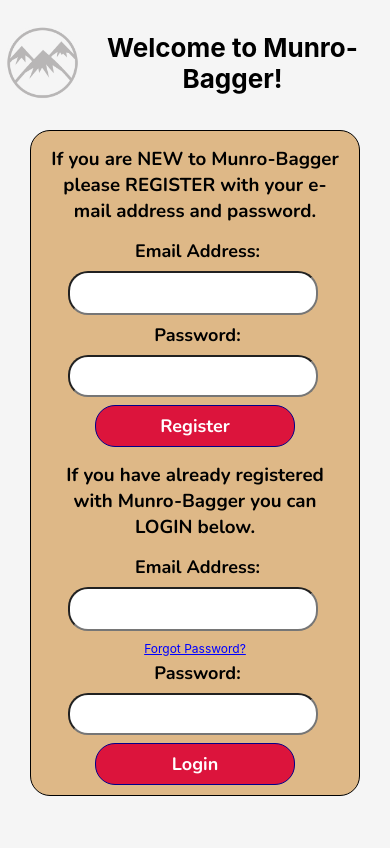
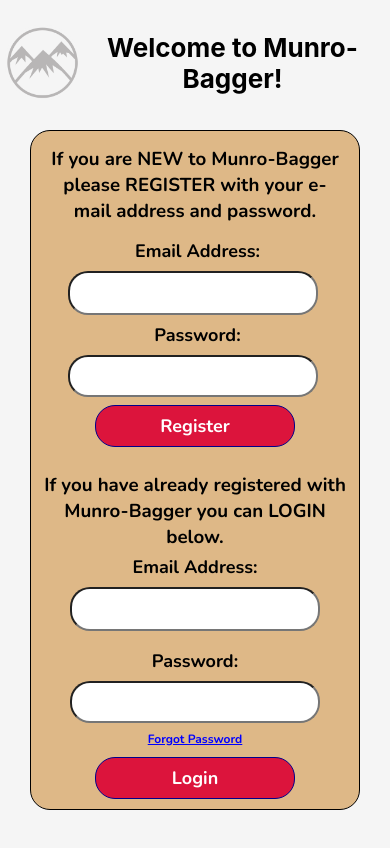
Before and after one commit to jimbob68/munro_bagging_app, a React (Create React App) app: page / in a window 390 px wide. Shown: the top 848 px of the page. Built offline with nearby package versions, Linux system fonts and the light colour scheme; no server answers.

Commit message:
styling the forgot password button for mobile

```diff
--- a/src/RegisterPage.css
+++ b/src/RegisterPage.css
@@ -8,8 +8,8 @@
 .login-wrapper {
 	background-color: burlywood;
 	border: solid 1px black;
-	margin: 50px 150px;
-	padding: 0px 30px 50px 30px;
+	margin: 50px;
+	padding: 0px 10px 50px 10px;
 	border-radius: 20px;
 }
 
@@ -48,6 +48,7 @@ input[type=submit] {
 	width: 200px;
 	border-radius: 20px;
 	border: solid 1px darkblue;
+	/* height: 40px; */
 }
 h3 {
 	margin: 0;
@@ -59,12 +60,27 @@ h3 {
 	font-size: 12px;
 	color: blue;
 	text-decoration: underline;
-	margin: 2px;
+	margin: 0px;
 	margin-bottom: 5px;
 }
 
 .forgot-password-text {
 	color: red;
+	float: bottom;
+}
+
+.login-wrapper2 {
+	display: flex;
+	flex-direction: row;
+	justify-content: center;
+	align-items: center;
+	flex-wrap: wrap;
+}
+
+.login-text {
+	margin: 0px;
+	padding: 0px;
+	margin-top: 25px;
 }
 @media screen and (max-width: 450px) {
 	.login-wrapper {
@@ -78,4 +94,7 @@ h3 {
 	h3 {
 		padding: 15px;
 	}
+	.login-break {
+		display: none;
+	}
 }
--- a/src/RegisterPage.js
+++ b/src/RegisterPage.js
@@ -130,14 +130,14 @@ const RegisterPage = ({ setIsLoggedIn }) => {
 				<input type="submit" onClick={handleRegister} value="Register" />
 				<br />
 
-				<h3>If you have already registered with Munro-Bagger you can LOGIN below.</h3>
+				<h3 className="login-text">If you have already registered with Munro-Bagger you can LOGIN below.</h3>
 
 				{forgotPasswordHelpIsVisible && (
-					<p className="forgot-password-text">
-						Please enter the email address you registered with below. Then click forgot password.
-					</p>
+					<span className="forgot-password-text">
+						Please enter the email address you registered with below. Then click Forgot Password.
+					</span>
 				)}
-
+				<div className="login-wrapper2">
 					<label>
 						Email Address:{' '}
 						<input
@@ -147,19 +147,23 @@ const RegisterPage = ({ setIsLoggedIn }) => {
 							name="Email"
 						/>
 					</label>
-				<p className="password-reset" onClick={() => handleForgottenPassword()}>
-					Forgot Password?
-				</p>
+
 					<label>
-					Password:
+						{/* <p className="password-reset"> n</p> */}
+						<br className="login-break" />
+						Password:{' '}
 						<input
 							type="password"
 							value={loginPassword}
 							onChange={(event) => setLoginPassword(event.target.value)}
 							name="Password"
 						/>
+						<p className="password-reset" onClick={() => handleForgottenPassword()}>
+							Forgot Password
+						</p>
 					</label>
 					<input type="submit" onClick={handleLogin} value="Login" />
+				</div>
 			</div>
 		</div>
 	);
```
Lines whose indentation alone changed are shown as unchanged.
